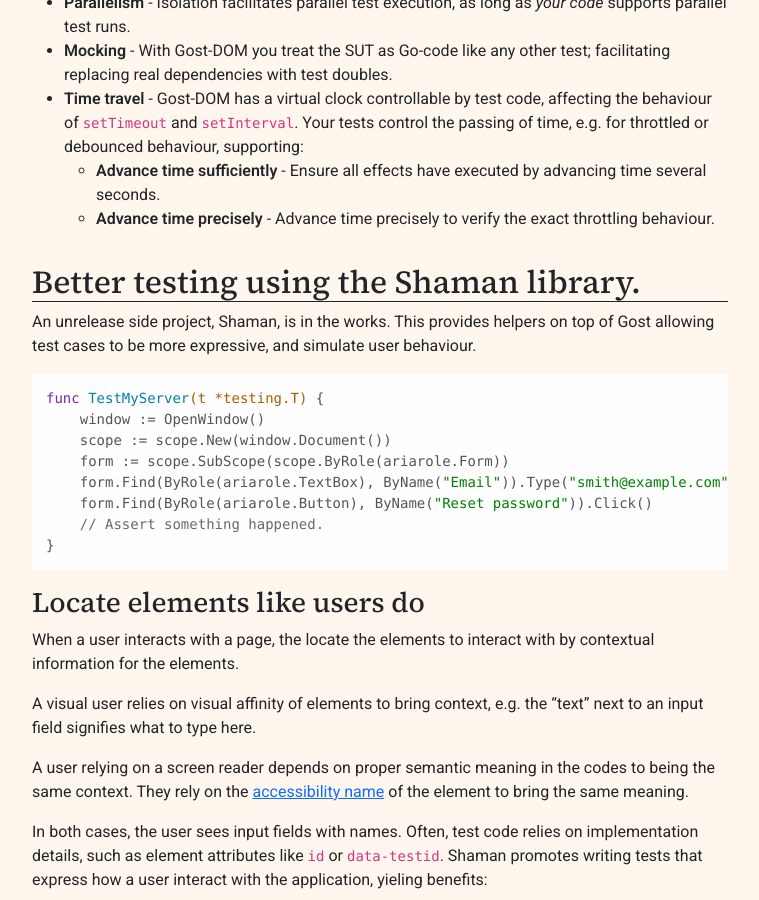
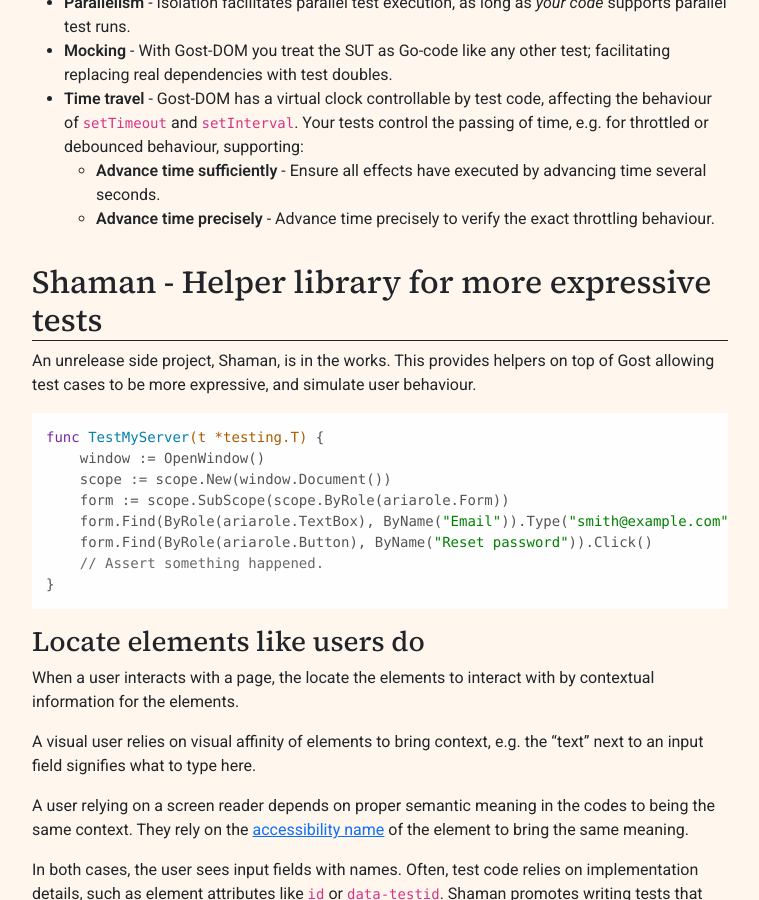
Before and after one commit to gost-dom/gost-dom.github.io, a Jekyll site: the page built from index.markdown, in a window 1280 px wide and 900 px high, scrolled down 1372 px. Shown: the whole window, without its empty margins (260-1019 px from the left). Built offline with Jekyll 4.4.1, drawn with Linux system fonts in a browser that asks for light colours.

Commit message:
Change heading for shaman

```diff
--- a/index.markdown
+++ b/index.markdown
@@ -92,7 +92,7 @@ the TCP stack and consume the `ServeHTTP` function directly.
     </li>
 </ul>
 
-## Better testing using the Shaman library.
+## Shaman - Helper library for more expressive tests
 
 An unrelease side project, Shaman, is in the works. This provides helpers on top
 of Gost allowing test cases to be more expressive, and simulate user behaviour.
```
